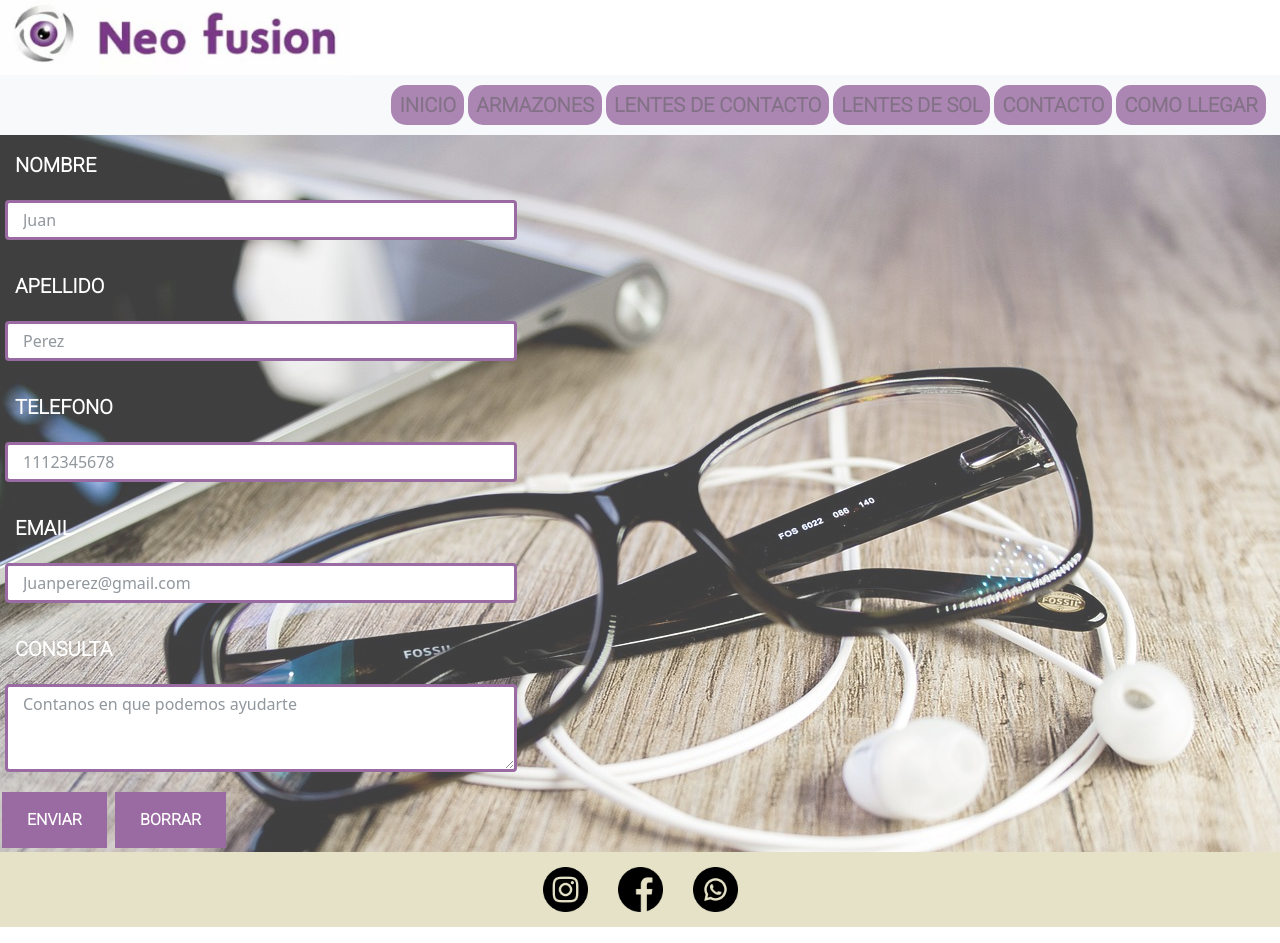
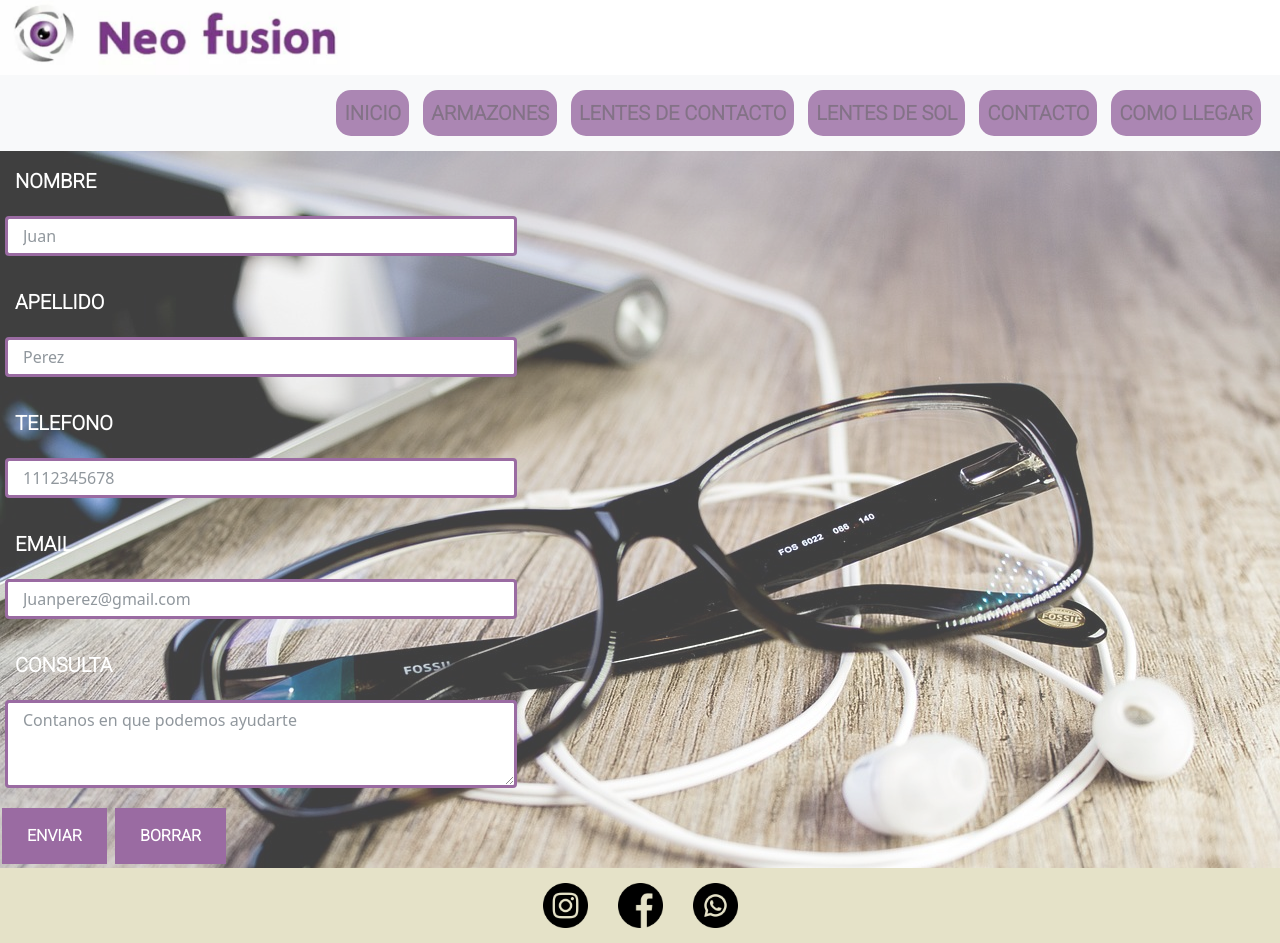
Before and after one commit to almipo/neofusionoptica-Pozzi, a website: page pages/contacto.html in a window 1280 px wide. Drawn offline with nearby package versions, Linux system fonts and the light colour scheme.

Commit message:
cambios en padding header

```diff
--- a/pages/contacto.html
+++ b/pages/contacto.html
@@ -69,7 +69,7 @@
             </div>
         </nav>
     </header>
-    <main class="formulario">
+    <main class="formulario align-items-center justify-content-center">
         <!-- ---------------------- formulario con bootstrap ----------------------- -->
             <div class="mb-3">
                 <label for="Nombre" class="form-label">NOMBRE</label>
--- a/scss/components/_contacto.scss
+++ b/scss/components/_contacto.scss
@@ -6,6 +6,8 @@ body{
         background-position: top;
         background-size: cover;
         background-repeat: no-repeat;
+        justify-content: center;
+        align-items: center;
 
         div{
             display:block;
@@ -29,6 +31,8 @@ body{
                 padding: 5px 15px;
                 margin: 5px;
                 box-sizing: border-box;
+                justify-content: center;
+                align-items: center;
             }
         }
         .botones{
--- a/scss/components/_header.scss
+++ b/scss/components/_header.scss
@@ -23,6 +23,7 @@ body{
                                 display: inline-block;
                                 text-align: center;
                                 margin: 10px 10px 10px 10px;
+                                padding: 10px;
                             }
                             .nav-link{
                                 background-color:$color-principal;
@@ -34,9 +35,9 @@ body{
                                 font-weight: bold;
                                 font-family: 'Roboto', sans-serif;
                                 color:$color-tercero;
-                                padding: 5px;
+                                padding: 8px;
                                 border-radius: 15px;
-                                margin: 2px;
+                                margin: 7px;
                             }
                             a{
                                 &:hover{animation: navegador 1s linear 1ms;
```
Also changed, not shown: css/style.css.
